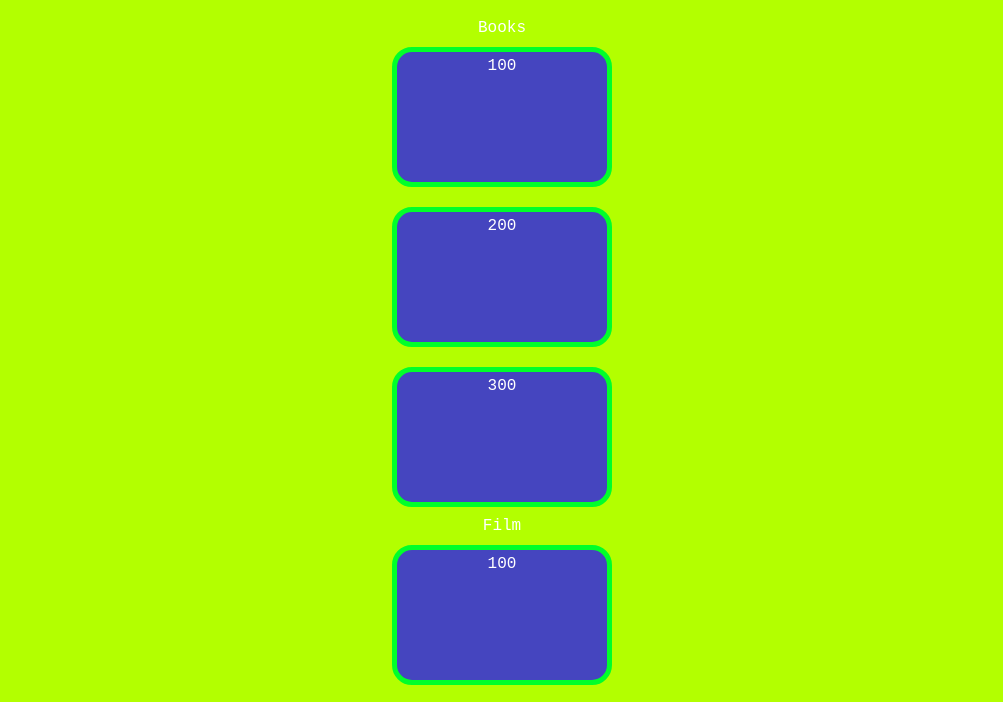
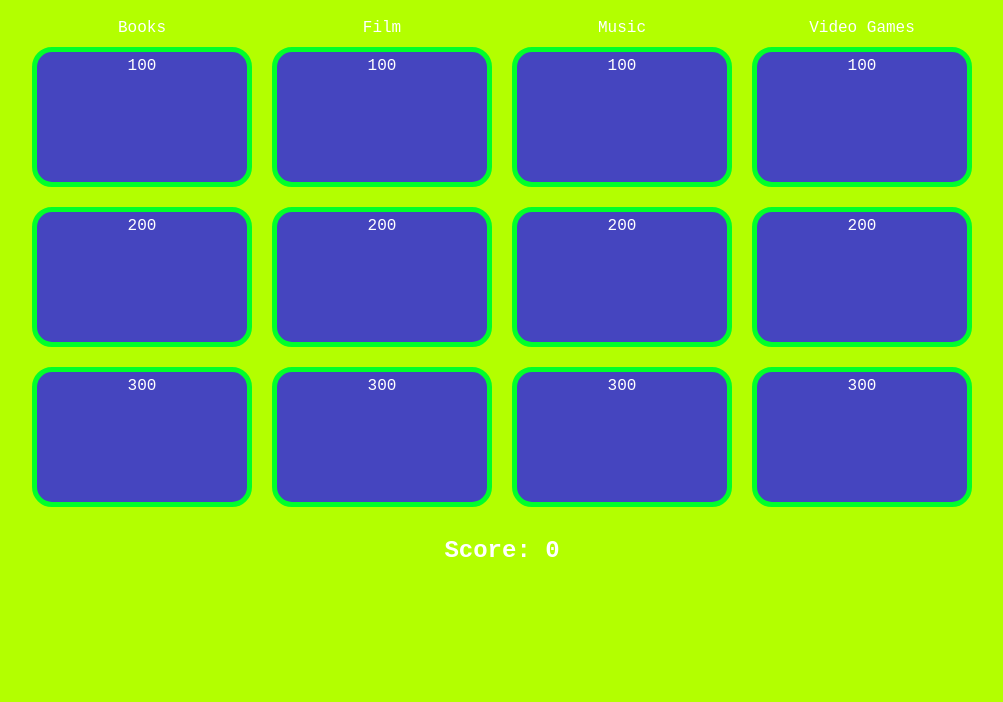
Before and after one commit to Akinjaiye/trivia-app, a website built with webpack: page src/index.html in a window 1280 px wide. Shown: the part 61-763 px from the top of the page, without its empty margins (138-1141 px from the left). Built offline with nearby package versions, Linux system fonts and the light colour scheme; no server answers.

Commit message:
add display flex in game id

```diff
--- a/src/css/style.css
+++ b/src/css/style.css
@@ -25,3 +25,6 @@ body{
     padding: 5px;
     margin: 10px;
 }
+#game{
+    display: flex;
+}
```
